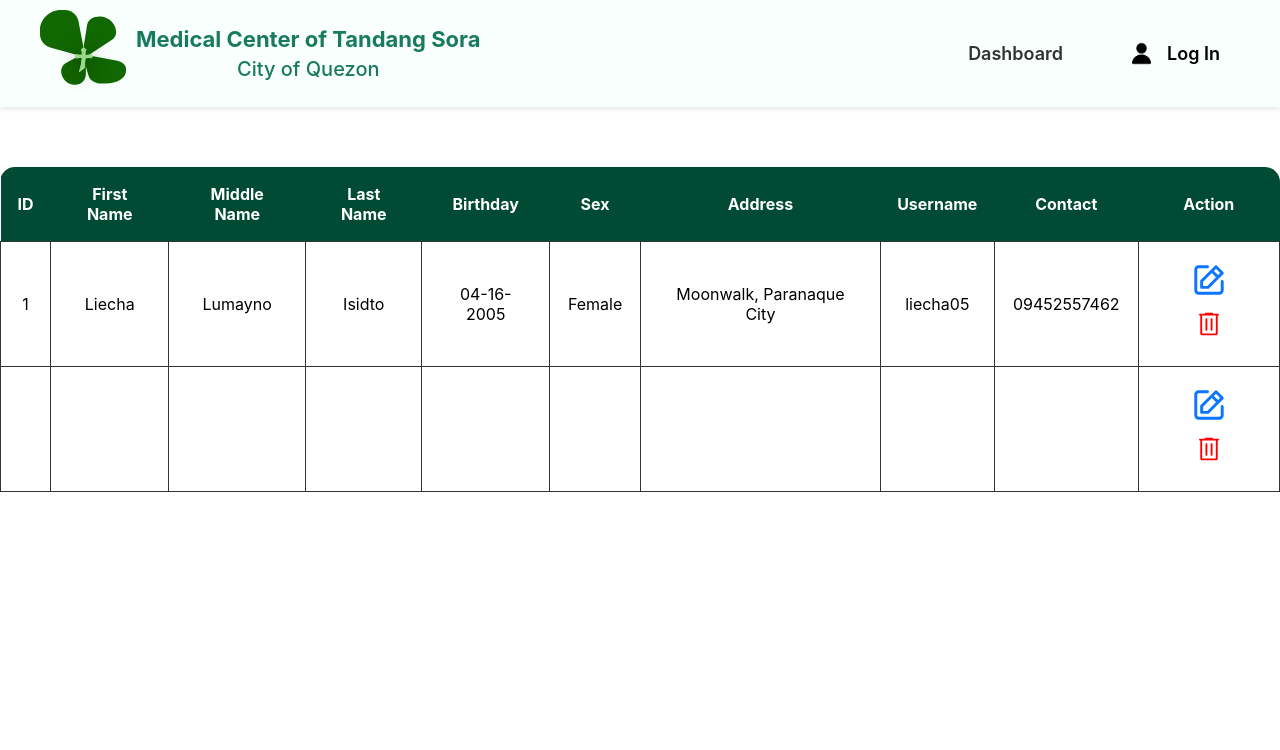
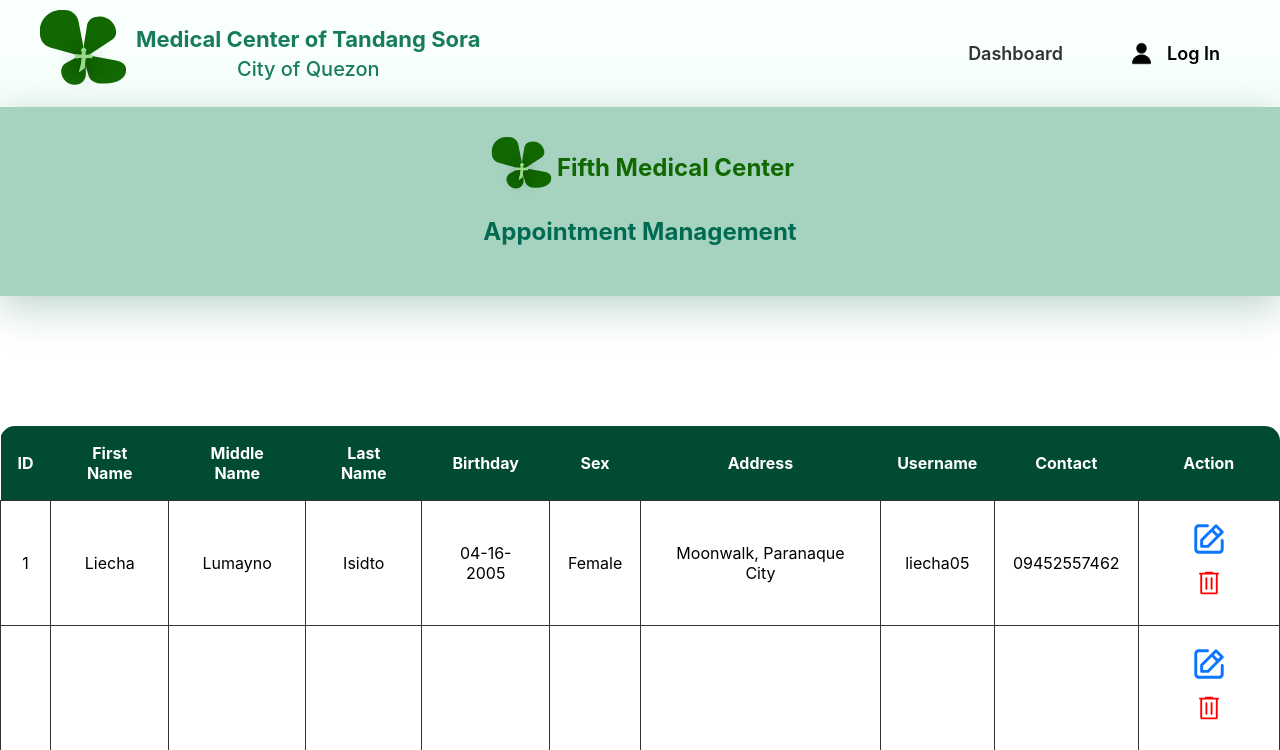
Before and after one commit to ladwty/health_muncipaksdl, a PHP site: page /admin-user-management.html in a window 1280 px wide. Shown: the top 750 px of the page. Run offline with PHP 8.4, Linux system fonts and the light colour scheme.

Commit message:
appointment management table hero

```diff
--- a/municipal health/admin-user-management.html
+++ b/municipal health/admin-user-management.html
@@ -32,6 +32,16 @@
     </div>
   </div>
 </header>
+
+<!--Hero Banner-->
+  <section class="hero">
+    <div class="logo-content">
+      <img src="images/Group 8.svg" alt="Logo" class="logo">
+        <h2 style="color:#116700" class="logo-name">Fifth Medical Center</h2>
+      </div>
+    <h1>Appointment Management</h1>
+  </section>
+
   <br>
   <br>
   <div class="containerTable">
--- a/municipal health/admin-user-style.css
+++ b/municipal health/admin-user-style.css
@@ -148,6 +148,42 @@
   }
 }
 
+
+/*Hero Section*/
+.hero {
+  background-color: #A6D3C0;
+  padding: 30px;
+  text-align: center;
+  box-shadow: 0px 10px 40px 0px rgba(152, 190, 174, 0.70);
+  margin-bottom: 70px;
+}
+
+.hero h1 {
+  color: #006b52;
+}
+
+.hero span {
+  color: #004d40;
+}
+
+.logo-content {
+  display: flex;
+  align-items: center;
+  justify-content: center;
+  text-align: center;
+}
+
+.logo-content img.logo {
+  width: 70.948px;
+  height: 60px;
+  flex-shrink: 0;
+}
+
+.logo-name {
+  color: #116700;
+  font-size: 24px;
+  margin: 0;
+}
     /* Two column layout for emergency contact */
     .emergency-grid {
       display: grid;
--- a/municipal health/appointmentform.html
+++ b/municipal health/appointmentform.html
@@ -159,7 +159,7 @@
       </div>
     </div>
     <div class="section">
-      <label style="font-size: 1 em; text-align: justify; font-family: 'Times New Roman', Times, serif; >
+      <label style="font-size: 1 em; text-align: justify; font-family: 'Times New Roman', Times, serif;">
         <input type="checkbox" name="consent" required>
        Your personal and medical information is confidential and will only be used for your care and clinic-related purposes.
     We will not share your data with any third party without your explicit consent, except as required by law or for referred
```
